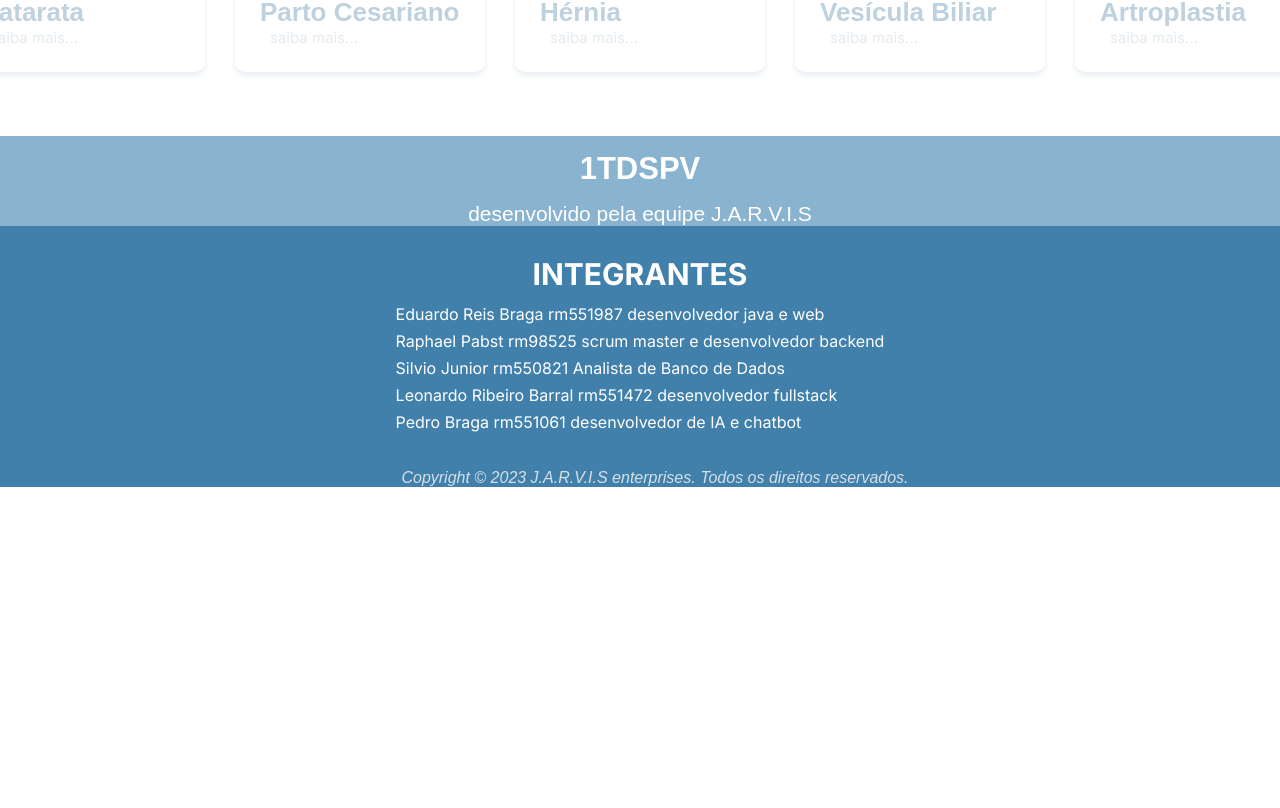
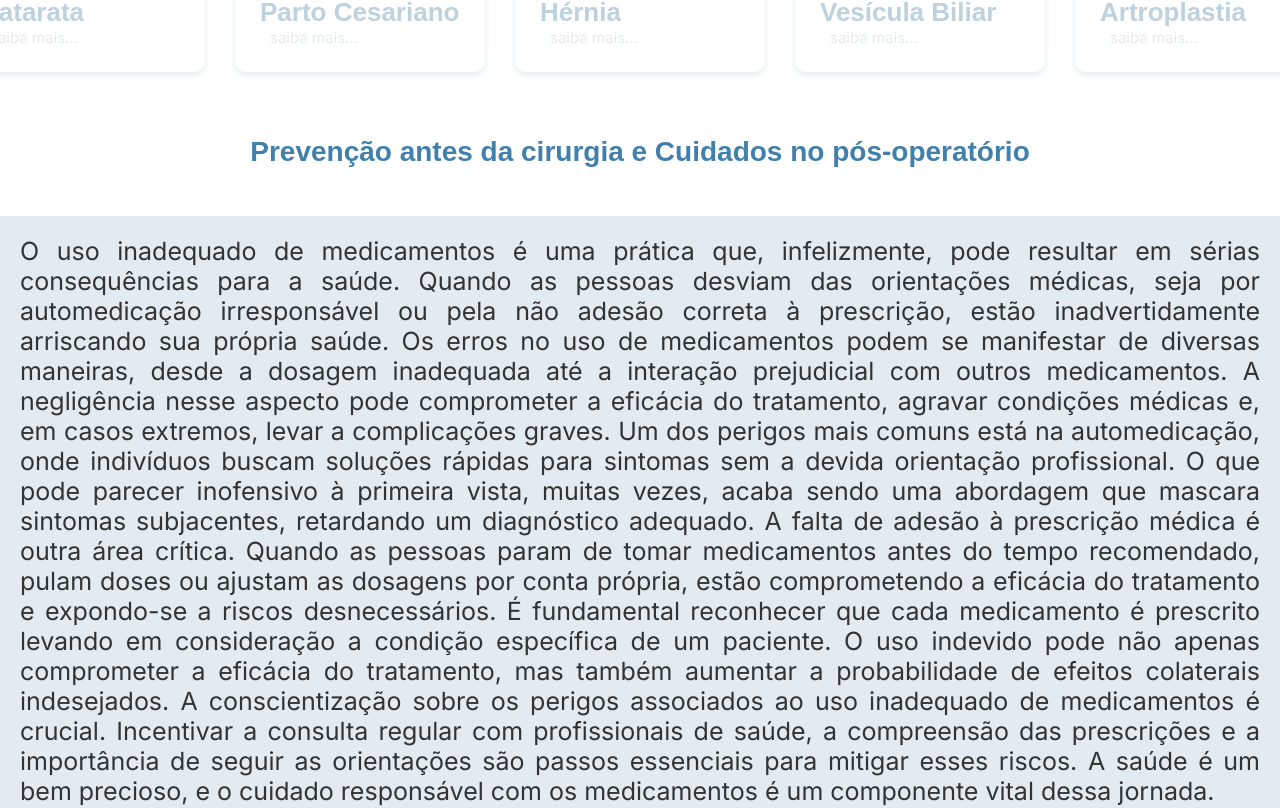
Before and after one commit to Edurb23/Jarvis, a Next.js app: page /exames in a window 1280 px wide. Shown: the part 1572-2380 px from the top of the page. Before the commit the page ends 2059 px from the top, so only its background shows below. Built offline with nearby package versions, Linux system fonts and the light colour scheme.

Commit message:
finalizando a pagina exames

```diff
--- a/src/app/exames/exame.scss
+++ b/src/app/exames/exame.scss
@@ -116,3 +116,27 @@
         }
     }
 }
+
+.conteudo-exame2{
+
+    .titulo-conteudo-exame2{
+        margin: 48px 0px 30px 0px;
+        text-align: center;
+        h4{
+            font-size: 28px;
+            margin: 20px 0px 20px 0px;
+            color: $cor-principal;
+            font-family: $principal-font;
+        }
+    }
+    .texto-conteudo-exame2{
+        margin: 48px 0px 30px 0px;
+        text-align: justify;
+        p{
+            background-color:$cor-fundo;
+            color: #333;
+           padding: 20px;
+           font-size: 25px;
+        }
+    }
+}
--- a/src/app/exames/page.jsx
+++ b/src/app/exames/page.jsx
@@ -131,6 +131,28 @@ export default function Exames() {
 
 </div>
 
+<div className='conteudo-exame2' >
+        <div className='titulo-conteudo-exame2'>
+          <h4>
+          Prevenção antes da cirurgia e Cuidados no pós-operatório</h4>
+        </div>
+        <div className='texto-conteudo-exame2'>
+          <p>O uso inadequado de medicamentos é uma prática que, infelizmente, pode resultar em sérias consequências para a saúde. Quando as pessoas desviam das orientações médicas, seja por automedicação irresponsável ou pela não adesão correta à prescrição, estão inadvertidamente arriscando sua própria saúde.
+
+            Os erros no uso de medicamentos podem se manifestar de diversas maneiras, desde a dosagem inadequada até a interação prejudicial com outros medicamentos. A negligência nesse aspecto pode comprometer a eficácia do tratamento, agravar condições médicas e, em casos extremos, levar a complicações graves.
+
+            Um dos perigos mais comuns está na automedicação, onde indivíduos buscam soluções rápidas para sintomas sem a devida orientação profissional. O que pode parecer inofensivo à primeira vista, muitas vezes, acaba sendo uma abordagem que mascara sintomas subjacentes, retardando um diagnóstico adequado.
+
+            A falta de adesão à prescrição médica é outra área crítica. Quando as pessoas param de tomar medicamentos antes do tempo recomendado, pulam doses ou ajustam as dosagens por conta própria, estão comprometendo a eficácia do tratamento e expondo-se a riscos desnecessários.
+
+            É fundamental reconhecer que cada medicamento é prescrito levando em consideração a condição específica de um paciente. O uso indevido pode não apenas comprometer a eficácia do tratamento, mas também aumentar a probabilidade de efeitos colaterais indesejados.
+
+            A conscientização sobre os perigos associados ao uso inadequado de medicamentos é crucial. Incentivar a consulta regular com profissionais de saúde, a compreensão das prescrições e a importância de seguir as orientações são passos essenciais para mitigar esses riscos. A saúde é um bem precioso, e o cuidado responsável com os medicamentos é um componente vital dessa jornada.</p>
+
+        </div>
+
+      </div>
+
 
     </>
   )
```
